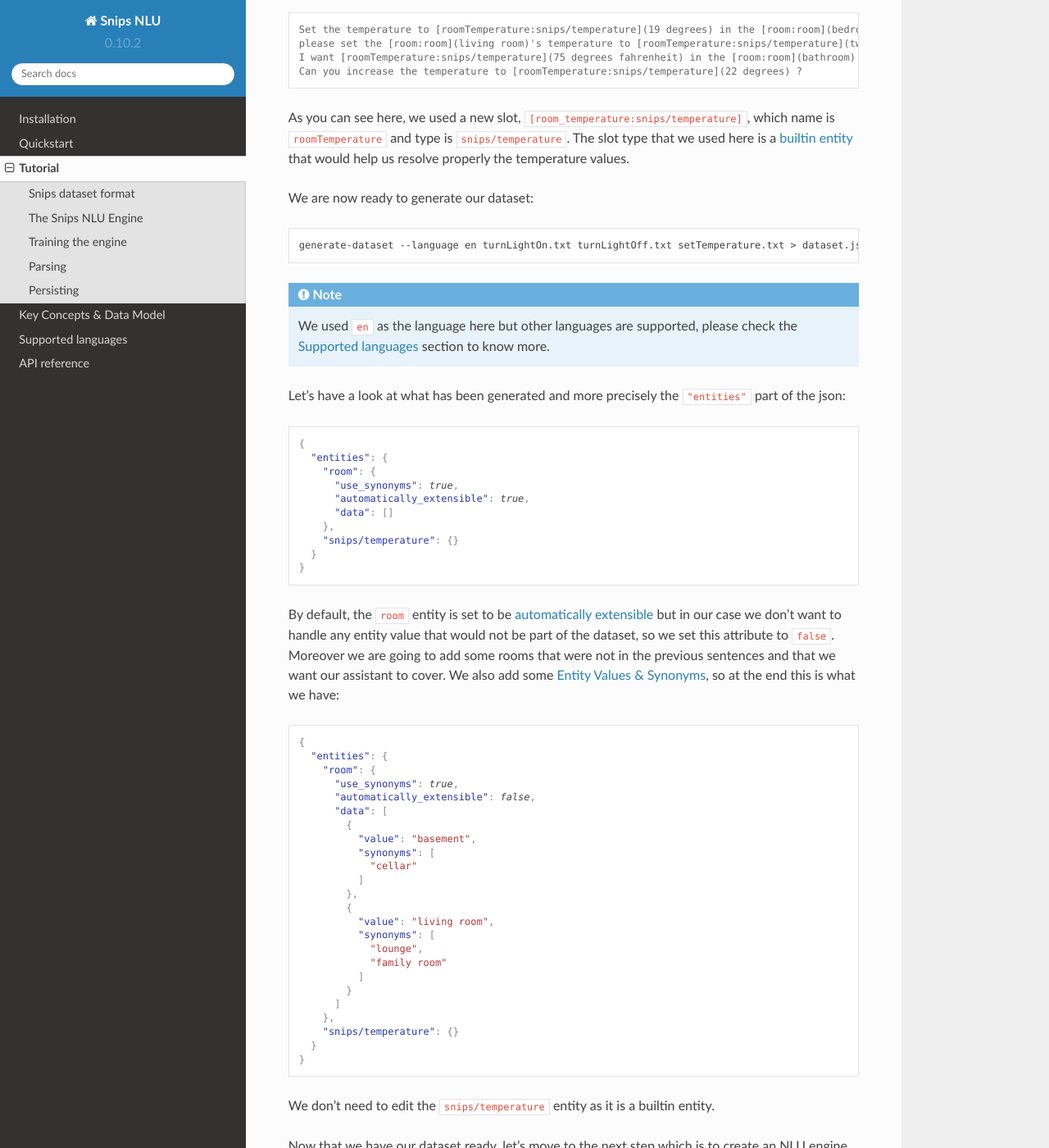
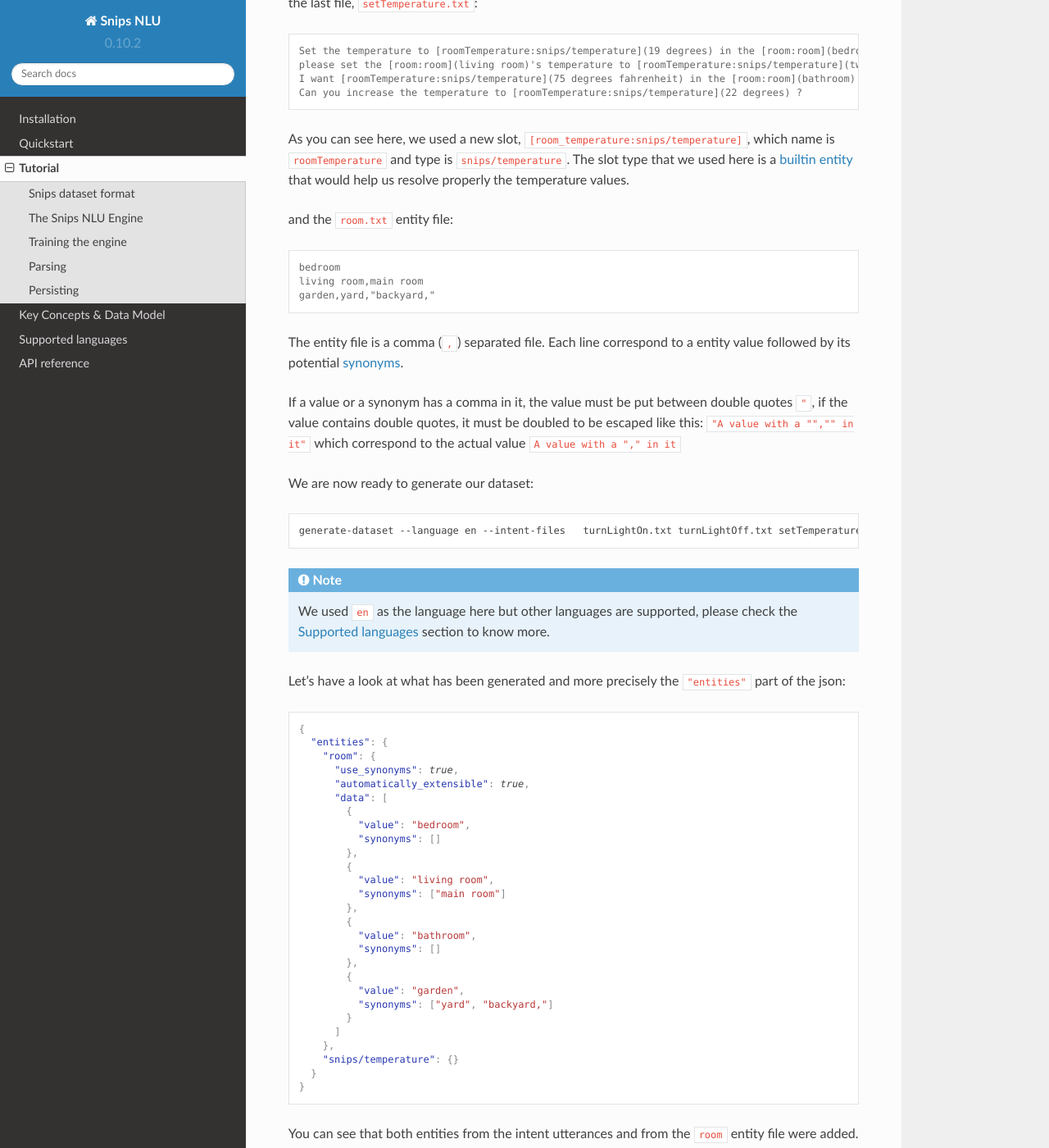
Before and after one commit to snipsco/snips-nlu, a Sphinx documentation site: the page built from docs/source/tutorial.rst, in a window 1280 px wide and 1400 px high, scrolled down 1480 px. Shown: the whole window at 82% size. Built offline with Sphinx 7.4.7 and the Read the Docs theme 2.0.0, drawn with Linux system fonts in a browser that asks for light colours; some of the changed text lies outside the part shown.

Commit message:
Documentation

```diff
--- a/docs/source/tutorial.rst
+++ b/docs/source/tutorial.rst
@@ -34,13 +34,14 @@
 dataset creation CLI that is contained in the lib.
 
 We will go for the second option here and start by creating three files
-corresponding to our three intents:
+corresponding to our three intents and one entity file corresponding to the ``room`` entity:
 
 - ``turnLightOn.txt``
 - ``turnLightOff.txt``
 - ``setTemperature.txt``
+- ``room.txt``
 
-The name of each file is important as the tool will map it to the intent name.
+The name of each file is important as the tool will map it to the intent or entity name.
 
 Let's add training examples for the first intent by inserting the following
 lines in the first file, ``turnLightOn.txt``:
@@ -81,11 +82,23 @@
 type that we used here is a :ref:`builtin entity <builtin_entity_resolution>`
 that would help us resolve properly the temperature values.
 
+and the ``room.txt`` entity file:
+
+.. code-block:: console
+
+    bedroom
+    living room,main room
+    garden,yard,"backyard,"
+
+The entity file is a comma (``,``) separated file. Each line correspond to a entity value followed by its potential :ref:`synonyms <synonyms>`.
+
+If a value or a synonym has a comma in it, the value must be put between double quotes ``"``, if the value contains double quotes, it must be doubled to be escaped like this:  ``"A value with a "","" in it"`` which correspond to the actual value ``A value with a "," in it``
+
 We are now ready to generate our dataset:
 
 .. code-block:: bash
 
-    generate-dataset --language en turnLightOn.txt turnLightOff.txt setTemperature.txt > dataset.json
+    generate-dataset --language en --intent-files   turnLightOn.txt turnLightOff.txt setTemperature.txt --entity-files room.txt > dataset.json
 
 .. note::
 
@@ -102,18 +115,37 @@
         "room": {
           "use_synonyms": true,
           "automatically_extensible": true,
-          "data": []
+          "data": [
+            {
+              "value": "bedroom",
+              "synonyms": []
+            },
+            {
+              "value": "living room",
+              "synonyms": ["main room"]
+            },
+            {
+              "value": "bathroom",
+              "synonyms": []
+            },
+            {
+              "value": "garden",
+              "synonyms": ["yard", "backyard,"]
+            }
+          ]
         },
         "snips/temperature": {}
       }
     }
+
+You can see that both entities from the intent utterances and from the ``room`` entity file were added.
 
 By default, the ``room`` entity is set to be
 :ref:`automatically extensible <auto_extensible>` but in our case we don't want
 to handle any entity value that would not be part of the dataset, so we set
 this attribute to ``false``.
 Moreover we are going to add some rooms that were not in the previous sentences
-and that we want our assistant to cover. We also add some :ref:`synonyms`, so
+and that we want our assistant to cover. We also add some mode :ref:`synonyms <synonyms>`, so
 at the end this is what we have:
 
 .. code-block:: json
@@ -125,17 +157,20 @@
           "automatically_extensible": false,
           "data": [
             {
-              "value": "basement",
-              "synonyms": [
-                "cellar"
-              ]
+              "value": "bedroom",
+              "synonyms": ["sleeping room"]
             },
             {
               "value": "living room",
-              "synonyms": [
-                "lounge",
-                "family room"
-              ]
+              "synonyms": ["main room"]
+            },
+            {
+              "value": "bathroom",
+              "synonyms": []
+            },
+            {
+              "value": "garden",
+              "synonyms": ["yard", "backyard,"]
             }
           ]
         },
```
Also changed, not shown: other parts of docs/source/tutorial.rst (+1 -1 lines), 1 other file.
